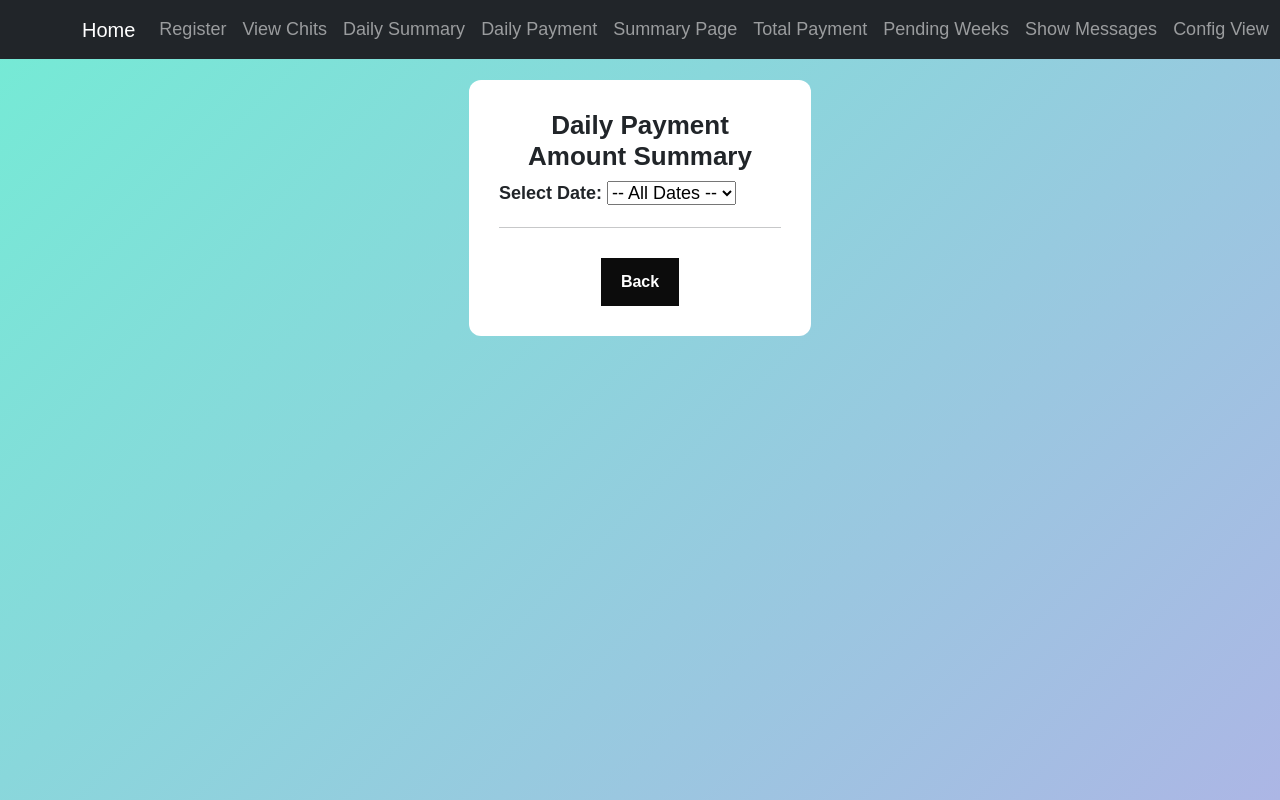
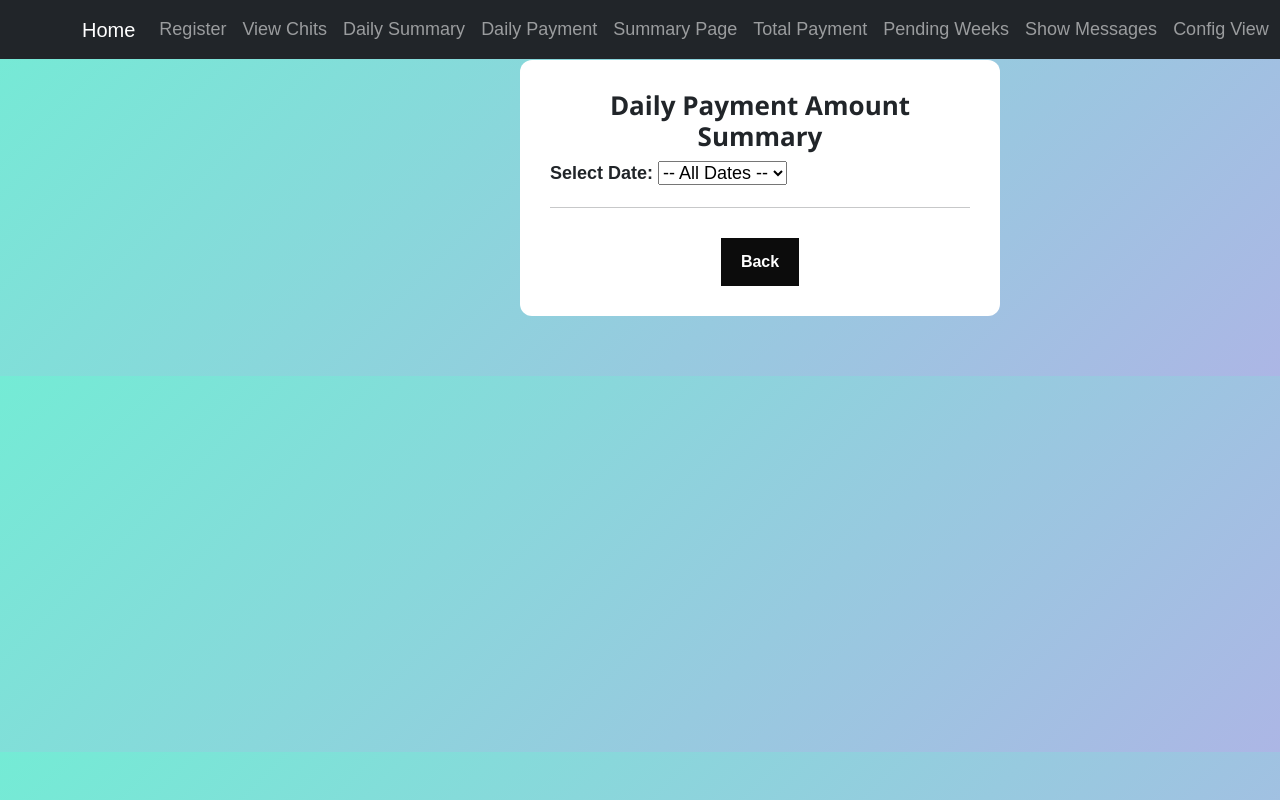
Before and after one commit to mahil-tech-academy/mahil-chitfund-app, a Django app: page /total_payment_summary/ in a window 1280 px wide. Run offline with Django 5.2, Linux system fonts and the light colour scheme; the visitor is signed in with stand-in values (Sample User, id 1); data that the repository does not hold is empty.

Commit message:
Update total_payment_summary.html

```diff
--- a/CHITPROJECT/chitproject/chitapp/templates/total_payment_summary.html
+++ b/CHITPROJECT/chitproject/chitapp/templates/total_payment_summary.html
@@ -9,10 +9,9 @@ Chit Fund Project | Daily Summary
 body {
     background: linear-gradient(135deg, #74ebd5, #acb6e5);
     font-family: Arial, sans-serif;
-    padding: 80px 450px;
-    text-align: center;
+    padding: 60px 280px;
+    text-align: left;
     font-size: 18px;
-    min-height: 100vh;
 }
 nav {
     background-color: #1e1e1e;
@@ -31,10 +30,14 @@ nav {
     border-radius: 12px;
     margin: auto;
     overflow-x: auto;
+    margin-left: 240px;
 }
 h2 {
     font-size: 26px;
     font-weight: bold;
+    text-align: center;
+    font-family:'Segoe UI', Tahoma, Geneva, Verdana, sans-serif;
+
 }
 table {
     width: 100%;
@@ -67,6 +70,11 @@ button {
     cursor: pointer;
     transition: 0.3s;
 }
+ .btn-container {
+    text-align: center;
+    margin-top: 20px;
+}
+
 </style>
 
 <div class="summary-container">
```
